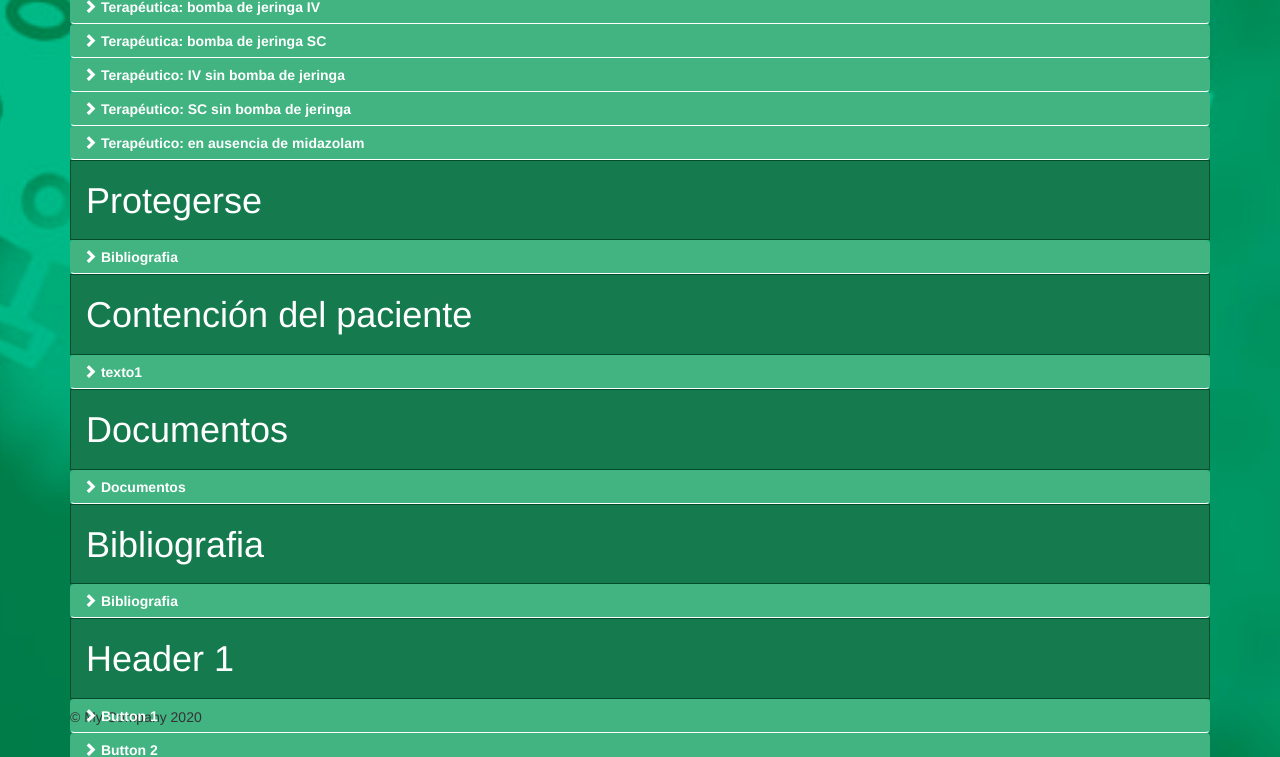
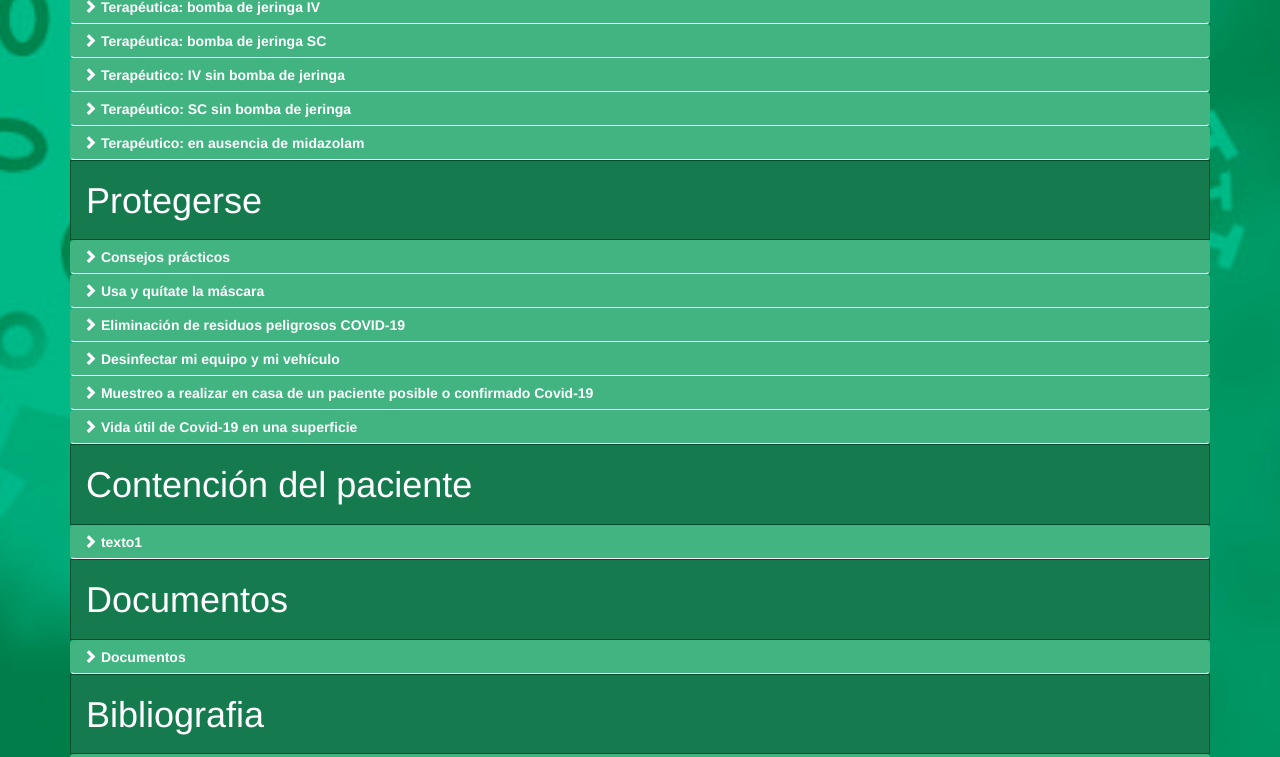
Before and after one commit to david91chm/covid19, a Yii app: template views/site/index.php in a window 1280 px wide. Shown: the part 2433-3190 px from the top of the page. Run offline with PHP 8.4 and a stand-in for Yii, Linux system fonts and the light colour scheme; the template is opened without the code that fills it, so the values that code supplies are empty; some libraries are stand-ins or nearby versions.

Commit message:
protegerse
protegerse

```diff
--- a/views/site/protegerse.php
+++ b/views/site/protegerse.php
@@ -2,10 +2,124 @@
 	<h1>Protegerse</h1>
 </div>
 <button class="btn myButton" type="button">
-	<span class="glyphicon glyphicon-chevron-right"></span> Bibliografia
+	<span class="glyphicon glyphicon-chevron-right"></span> Consejos prácticos
 </button>
 <div class="collapse" id="collapseExample">
 	<div class="well">
-		<p>Content 1</p>
+		<p>Consejos prácticos para protegerse de COVID-19:</p>
+		<ul>
+			<li> Use una máscara continuamente</li>
+			<li> Use una bata de laboratorio y pantalones, o ropa que soporte un lavado de 60 °</li>
+			<li> No los use 2 días consecutivos, sin lavar a 60 °</li>
+			<li> Use 2 pares de zapatos, uno J1, el otro J2</li>
+			<li> Respete los consejos de higiene, lavado de manos, SHA, soplado, etc.</li>
+			<li> Desinfecte las superficies de trabajo, la superficie de trabajo, la mesa de examen, las sillas de la sala de espera cada 4 horas con un desinfectante de superficies</li>
+			<li> La limpieza debe hacerse por la mañana, en primer lugar para proteger su personal.</li>
+		</ul>
+		<p>Fuente: URPS Hauts-de-France</p>
 	</div>
 </div>
+<button class="btn myButton" type="button">
+	<span class="glyphicon glyphicon-chevron-right"></span> Usa y quítate la máscara
+</button>
+<div class="collapse" id="collapseExample">
+	<div class="well">
+		<div class="row">
+			<div class="col-md-10 col-sm-10 col-xs-10">
+				<p>Aplíquelo con cuidado para cubrir la nariz, la boca y el mentón, sujetándolo por los cordones externos.</p>
+				<ul>
+					<li> Apriete los lazos con fuerza para ajustarlo mejor en la cara.</li>
+					<li> Una vez que la máscara esté puesta, evite tocarla.</li>
+
+					<li> Para quitarlo, no toque la parte frontal de la máscara, pero retire la correa detrás de la cabeza.</li>
+					<li> Antes de retirarlo o después de haberlo arrojado o tocado inadvertidamente, lávese las manos con agua y jabón o aplique fricción hidroalcohólica. </li>
+
+					<li> Reemplácelo cada 4 horas o con mayor frecuencia si está mojado. </li>
+					<li> Almacénelo en el paciente monitoreado por Covid-19 y deseche la basura doméstica en doble bolsa al final del período de confinamiento en el circuito convencional.</li>
+				</ul>
+				<p>Fuente: URPS Enfermeras de Normandía</p>
+			</div>
+			<div class="col-md-2 col-sm-2 col-xs-2">
+				<img src="<?= Yii::$app->request->BaseUrl ?>/images/iconos.JPG" width="100%" alt="">
+			</div>
+		</div>
+	</div>
+</div>
+<button class="btn myButton" type="button">
+	<span class="glyphicon glyphicon-chevron-right"></span> Eliminación de residuos peligrosos
+COVID-19
+</button>
+<div class="collapse" id="collapseExample">
+	<div class="well">
+		<div class="row">
+			<div class="col-md-10 col-sm-10 col-xs-10">
+				<ul>
+					<li> Los desechos en riesgo de contaminación del paciente (pañuelos, guantes, máscaras) deben almacenarse con el paciente y eliminarse al final del período de confinamiento en el circuito clásico de basura doméstica en doble bolsa.</li>
+
+					<li> Los DASRI deben seguir la ruta de eliminación habitual Fuente: URPS Enfermeras de Normandía</li>
+				</ul>
+			</div>
+			<div class="col-md-2 col-sm-2 col-xs-2">
+				<img src="<?= Yii::$app->request->BaseUrl ?>/images/iconos2.JPG" width="100%" alt="">
+			</div>
+		</div>
+	</div>
+</div>
+<button class="btn myButton" type="button">
+	<span class="glyphicon glyphicon-chevron-right"></span> Desinfectar mi equipo y mi vehículo
+</button>
+<div class="collapse" id="collapseExample">
+	<div class="well">
+		<div class="row">
+			<div class="col-md-10 col-sm-10 col-xs-10">
+				<ul>
+					<li>Descontamine el monitor de presión arterial, el saturómetro con detergente desinfectante virucida o blanqueador al 0.5% antes de guardarlo en su estuche.</li>
+					<li> También descontamine su pluma, maletín.</li>
+					<li> No coloque sus dispositivos usados sobre una superficie (mesa / cama).</li>
+					<li> Tutorial de blanqueador al 0.5% que se debe hacer todos los días: https://www.cdc.gov/vhf/ebola/pdf/french- chlorine-5percent.pdf</li>
+
+					<li> Después de cada visita y antes de ingresar a su vehículo, higiene de manos con solución hidroalcohólica</li>
+					<li> Al final del recorrido, descontamine el volante y los accesorios del vehículo que han sido afectados (detergente virucida / lejía 0.5%</li>
+
+				</ul>
+				<p>Fuente: URPS Enfermeras Normandia</p>
+			</div>
+			<div class="col-md-2 col-sm-2 col-xs-2">
+				<img src="<?= Yii::$app->request->BaseUrl ?>/images/iconos2.JPG" width="100%" alt="">
+			</div>
+		</div>
+	</div>
+</div>
+<button class="btn myButton" type="button">
+	<span class="glyphicon glyphicon-chevron-right"></span> Muestreo a realizar en casa de un
+paciente posible o confirmado Covid-19
+</button>
+<div class="collapse" id="collapseExample">
+	<div class="well">
+		<div class="row">
+			<div class="col-md-10 col-sm-10 col-xs-10">
+				<ul>
+					<li> Descontamine el monitor de presión arterial, el saturómetro con detergente desinfectante virucida o blanqueador al 0.5% antes de guardarlo en su estuche.</li>
+					<li> También descontamine su pluma, maletín.</li>
+					<li> No coloque sus dispositivos usados sobre una superficie (mesa / cama).</li>
+					<li> Tutorial de blanqueador al 0.5% que se debe hacer todos los días: https://www.cdc.gov/vhf/ebola/pdf/french- chlorine-5percent.pdf</li>
+
+					<li> Después de cada visita y antes de ingresar a su vehículo, higiene de manos con solución hidroalcohólica</li>
+					<li> Al final del recorrido, descontamine el volante y los accesorios del vehículo que han sido afectados (detergente virucida / lejía 0.5%</li>
+				</ul>
+				<p>Fuente: URPS Enfermeras Normandia</p>
+			</div>
+			<div class="col-md-2 col-sm-2 col-xs-2">
+				<img src="<?= Yii::$app->request->BaseUrl ?>/images/iconos3.JPG" width="100%" alt="">
+			</div>
+		</div>
+	</div>
+</div>
+<button class="btn myButton" type="button">
+	<span class="glyphicon glyphicon-chevron-right"></span> Vida útil de Covid-19 en una superficie
+</button>
+<div class="collapse" id="collapseExample">
+	<div class="well">
+		<img src="<?= Yii::$app->request->BaseUrl ?>/images/vida_util.JPG" width="100%" alt="">
+	</div>
+</div>
--- a/views/site/ventral.php
+++ b/views/site/ventral.php
@@ -164,6 +164,5 @@
 		(Distribución de tareas)</h3>
 		<img src="<?= Yii::$app->request->BaseUrl ?>/images/Darse_cuenta.JPG" width="100%" alt="">
 
-		<p>Content 2</p>
 	</div>
 </div>
```
Also changed, not shown: web/images/iconos.JPG (added), web/images/iconos2.JPG (added), web/images/iconos3.JPG (added), web/images/vida_util.JPG (added).
